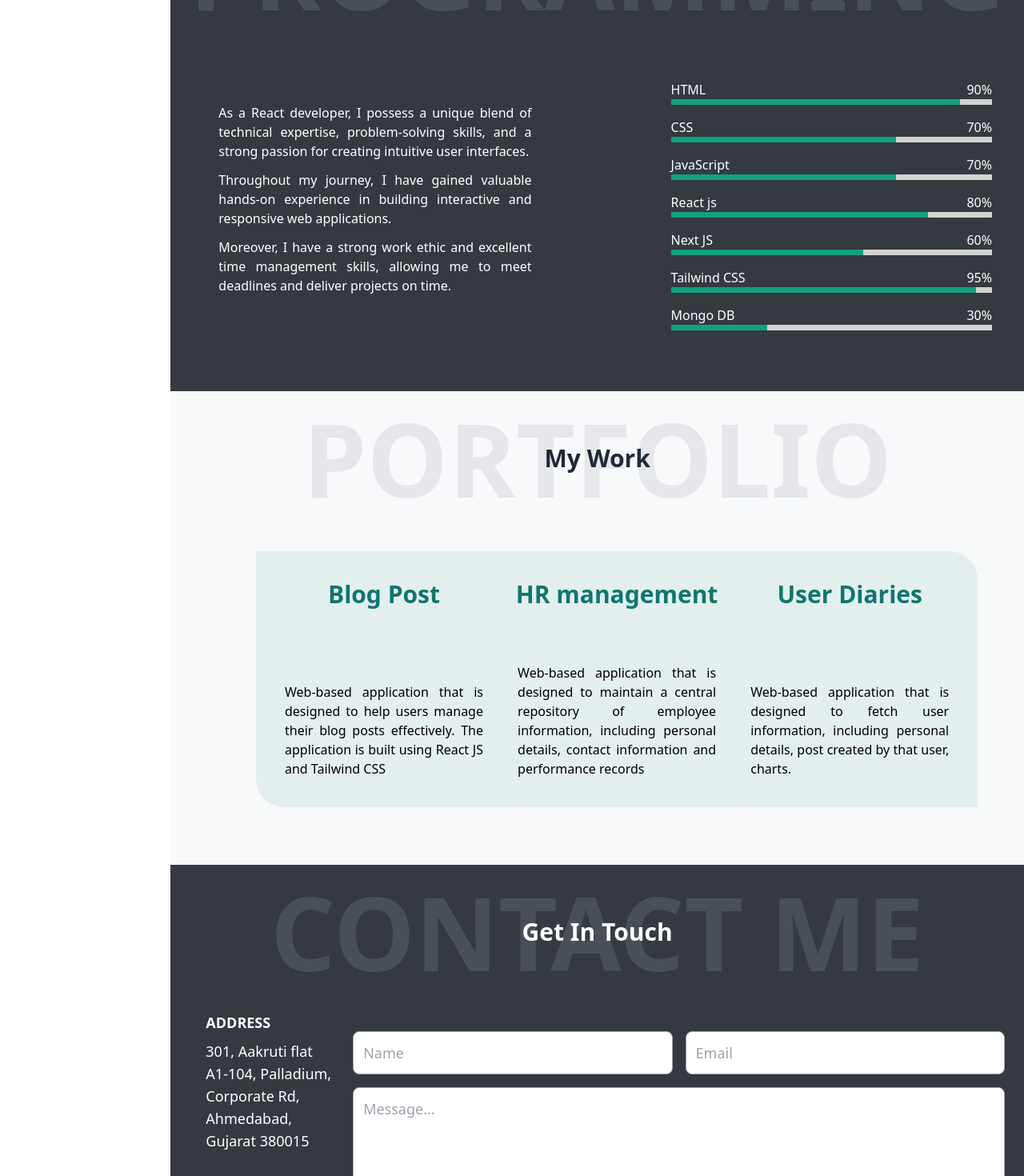
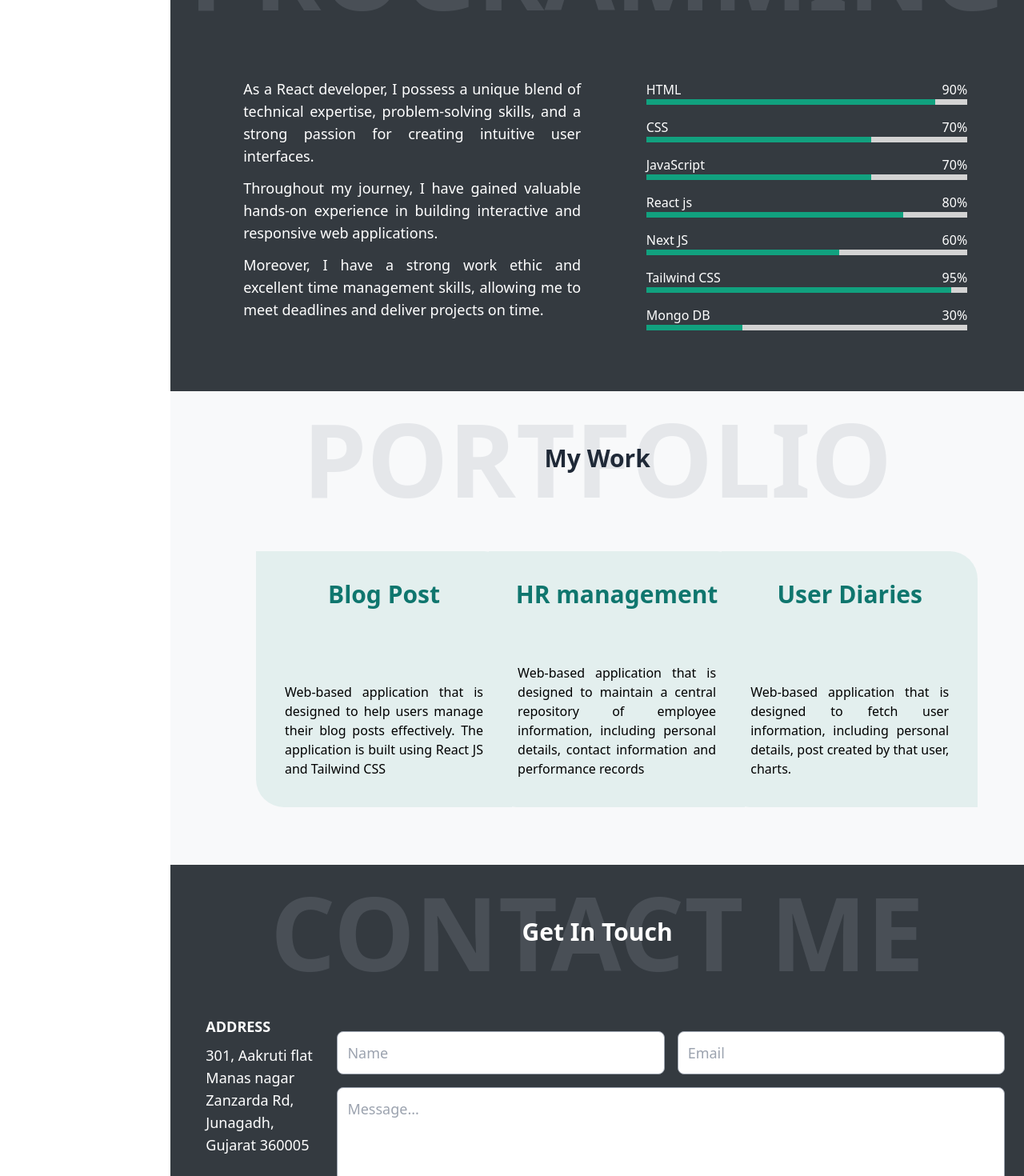
Before and after one commit to RuchitaSenjaliya001/Personal-Portfolio, a React (Vite) app: page / in a window 1280 px wide. Shown: the part 1560-3030 px from the top of the page at 80% size. Built offline with nearby package versions, Linux system fonts and the light colour scheme.

Commit message:
change contact info

```diff
--- a/src/components/Contact.jsx
+++ b/src/components/Contact.jsx
@@ -81,15 +81,14 @@ export default function Contact() {
                         <h1 className="font-semibold uppercase pb-2">Address</h1>
                         <div className="">
                             <p>301, Aakruti flat</p>
-                            <p>A1-104, Palladium,</p>
-                            <p>Corporate Rd, Ahmedabad, </p>
-                            <p>Gujarat 380015</p>
+                            <p>Manas nagar</p>
+                            <p>Zanzarda Rd, Junagadh, </p>
+                            <p>Gujarat 360005</p>
                         </div>
                     </div>
                     <div>
                         <h1 className="font-semibold uppercase pb-2">Contact</h1>
                         <div>
-                            <p>+91 9510868349</p>
                             <p>+91 9510868349</p>
                         </div>
                     </div>
--- a/src/components/Skills.jsx
+++ b/src/components/Skills.jsx
@@ -1,5 +1,4 @@
 import SkillItem from "./SkillItem";
-
 
 export default function Skills() {
     return (
@@ -12,15 +11,16 @@ export default function Skills() {
                     My Skills
                 </p>
             </div>
-            <div className=" md:flex flex-wrap justify-between items-center px-5 py-10 text-white">
-                <div className=" md:w-[42%] md:pl-10">
+            <div className=" md:flex flex-wrap justify-around items-center px-5 py-10 text-white">
+                <div className="text-lg md:w-[45%] md:pl-10 ">
+
                     <p className="text-justify pb-3">As a React developer, I possess a unique blend of technical expertise, problem-solving skills, and a strong passion for creating intuitive user interfaces.</p>
 
                     <p className="text-justify pb-3">Throughout my journey, I have gained valuable hands-on experience in building interactive and responsive web applications.</p>
 
                     <p className="text-justify">Moreover, I have a strong work ethic and excellent time management skills, allowing me to meet deadlines and deliver projects on time.</p>
                 </div>
-                <div className="md:w-[43%] pt-8">
+                <div className="md:w-[43%] pt-8 ">
                     <SkillItem title="HTML" percentage="90" />
                     <SkillItem title="CSS" percentage="70" />
                     <SkillItem title="JavaScript" percentage="70" />
```
